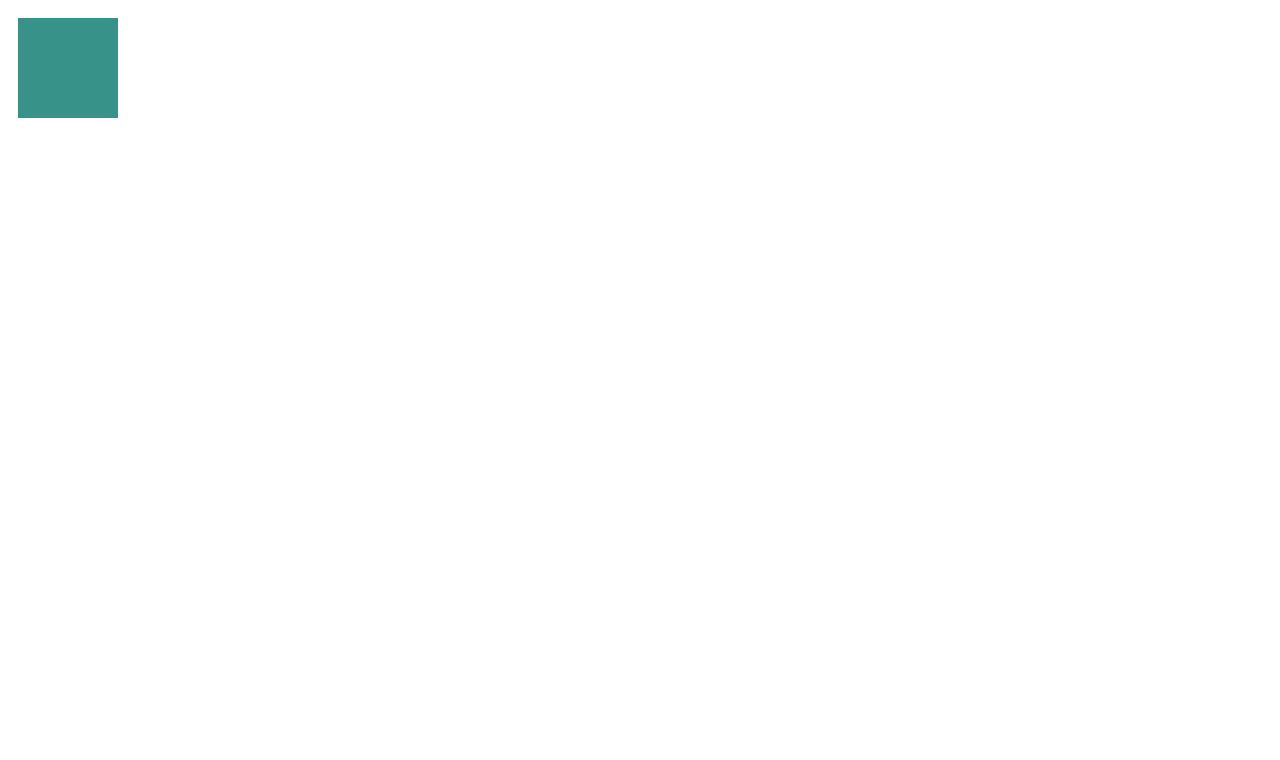
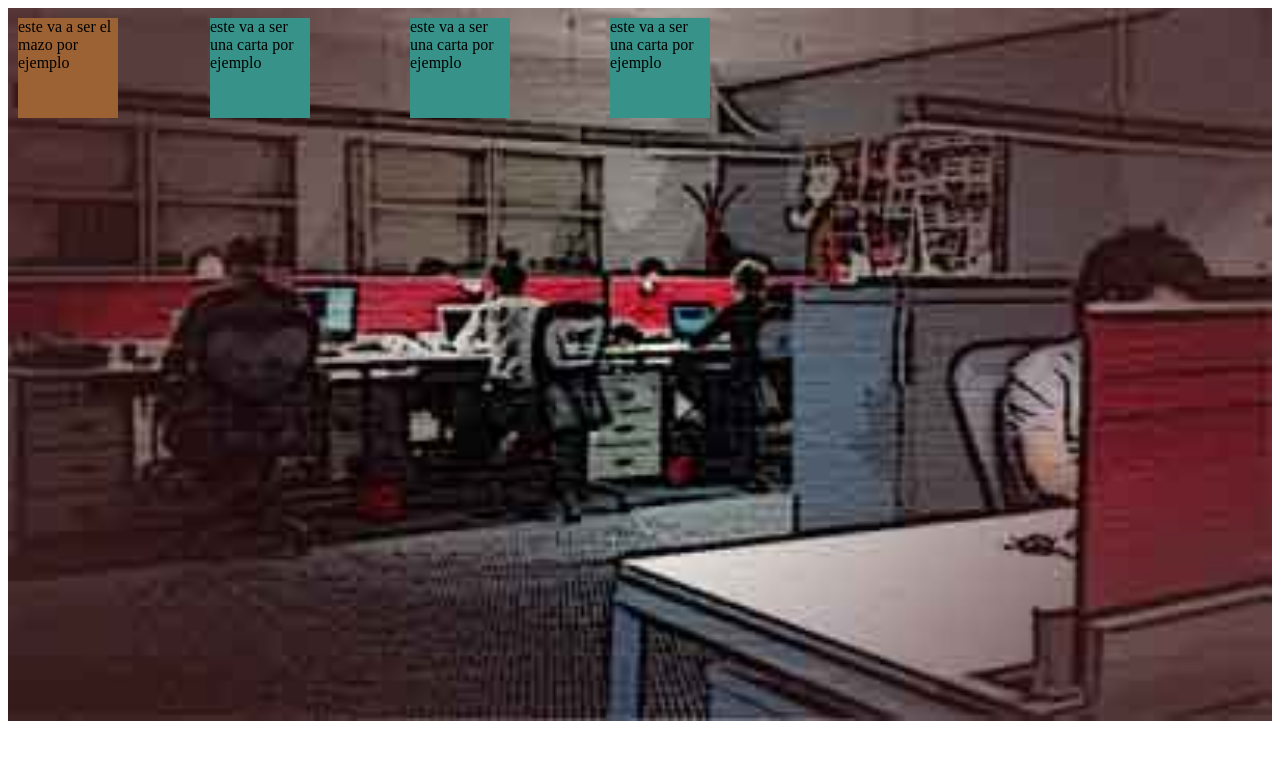
Before and after one commit to mmendiondo/barajas_js, a plain HTML site: page index.html in a window 1280 px wide. Drawn offline with Linux system fonts and the light colour scheme.

Commit message:
fixing instances

```diff
--- a/index.html
+++ b/index.html
@@ -6,7 +6,9 @@
 	<script src="scripts/utils.js"></script>
 	<script src="scripts/UI_prepared_class.js"></script>
 	<script src="scripts/game_instance.js"></script>
+	<script src="scripts/carta.js"></script>
 	<script src="scripts/mazo.js"></script>
+
 	<script src="scripts/player.js"></script>
 	<script src="scripts/game.js"></script>
 	<style>
--- a/scripts/carta.js
+++ b/scripts/carta.js
@@ -8,14 +8,16 @@ carta =  function()
 
 //how carta should look in the screen==>
 
-/*
+carta.prototype = new UI_prepared_class();
+
 carta.prototype.width = 100;
-carta.prototype.height = 50;
+carta.prototype.height = 100;
+carta.prototype.margin =10;
 carta.prototype.position ="absolute";
+carta.prototype.left = 200;
 carta.prototype.background_size ="100%";
 carta.prototype.background_repeat ="no-repeat";
 carta.prototype.background_position ="center";
+carta.prototype.background_color = get_random_color();
 carta.prototype.palo = 0;
-carta.prototype.number = 0;*/
-
-carta.prototype = new UI_prepared_class();
+carta.prototype.number = 0;
--- a/scripts/game.js
+++ b/scripts/game.js
@@ -1,8 +1,19 @@
 _mazo = new mazo();
 
 $(document).ready(function(){
-	var _mazo_element = _mazo.element("mazo", _mazo);
-	$("body").prepend($(_mazo_element));
+
+	//testing classes to be shown in the screen
+		var _mazo_element = _mazo.element("mazo", _mazo); //delete
+		_mazo_element.html("este va a ser el mazo por ejemplo"); //delete
+		$("body").prepend($(_mazo_element)); //delete
+
+		var _carta = new carta();
+		var _carta_element = _carta.element("carta", _carta); //delete
+		_carta_element.html("este va a ser una carta por ejemplo"); //delete
+		$("body").prepend($(_carta_element).clone()); //delete
+		$("body").prepend($(_carta_element).clone().css("left", 400)); //delete
+		$("body").prepend($(_carta_element).clone().css("left", 600)); //delete
+	//testing classes to be shown in the screen
 
 	new_game();
 });
```
Also changed, not shown: images/oficina.jpg (added).
